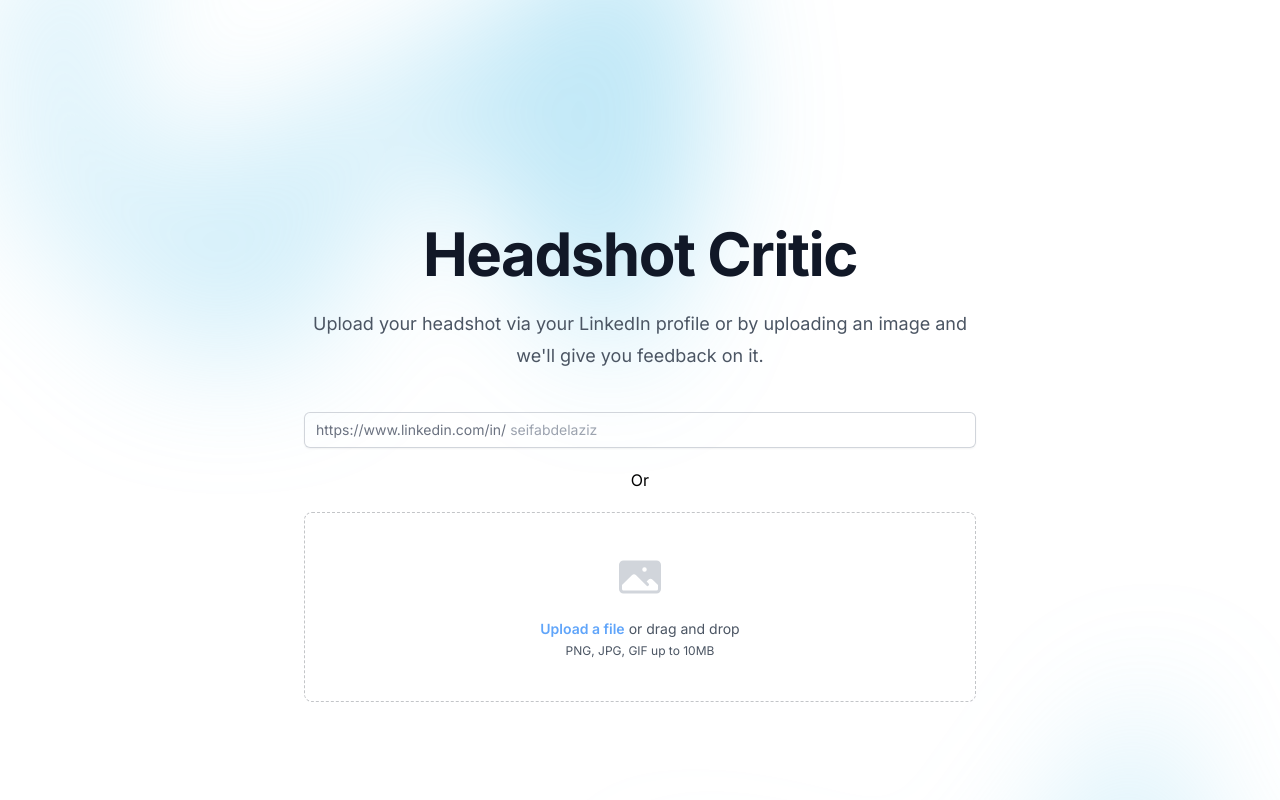
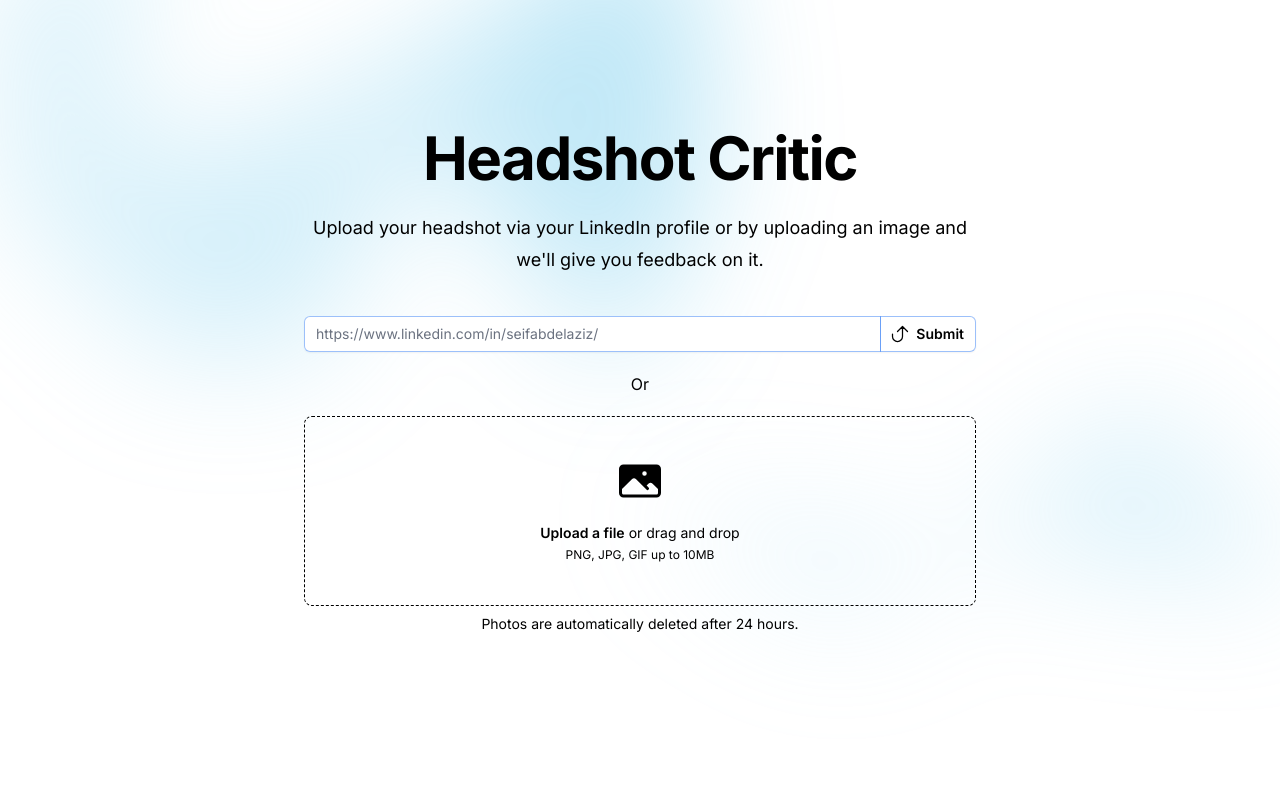
Before and after one commit to 3eif/headshot-critic, a Next.js app: page / in a window 1280 px wide. Shown: the top 800 px of the page. Built offline with nearby package versions, Linux system fonts and the light colour scheme.

Commit message:
Separate form UI logic

```diff
--- a/next.config.js
+++ b/next.config.js
@@ -1,4 +1,9 @@
 /** @type {import('next').NextConfig} */
-const nextConfig = {}
+const nextConfig = {
+    reactStrictMode: true,
+    compiler: {
+        styledComponents: true,
+    },
+}
 
 module.exports = nextConfig
--- /dev/null
+++ b/src/app/lib/actions.tsx
@@ -0,0 +1,38 @@
+"use server";
+
+import { revalidatePath } from "next/cache";
+import { redirect } from "next/navigation";
+
+export async function submitLinkedinUrl(formData: FormData) {
+  console.log(formData);
+  //   const validatedFields = CreateInvoice.safeParse({
+  //     customerId: formData.get("customerId"),
+  //     amount: formData.get("amount"),
+  //     status: formData.get("status"),
+  //   });
+
+  //   if (!validatedFields.success) {
+  //     return {
+  //       errors: validatedFields.error.flatten().fieldErrors,
+  //       message: "Missing Fields. Failed to Create Invoice.",
+  //     };
+  //   }
+
+  // const { customerId, amount, status } = validatedFields.data;
+  // const amountInCents = amount * 100;
+  // const date = new Date().toISOString().split('T')[0];
+
+  // try {
+  //   await sql`
+  //       INSERT INTO invoices (customer_id, amount, status, date)
+  //       VALUES (${customerId}, ${amountInCents}, ${status}, ${date})
+  //     `;
+  // } catch (error) {
+  //   return {
+  //     message: 'Database Error: Failed to Create Invoice.',
+  //   };
+  // }
+
+  // revalidatePath("/dashboard/invoices");
+  // redirect("/dashboard/invoices");
+}
--- a/src/app/page.tsx
+++ b/src/app/page.tsx
@@ -89,6 +89,7 @@ import { Dialog } from "@headlessui/react";
 import { Bars3Icon, XMarkIcon } from "@heroicons/react/24/outline";
 import InputWithLabel from "./ui/input/input-with-label";
 import UploadPhoto from "./ui/input/upload-photo";
+import SubmitForm from "./ui/input/submit-form";
 
 export default async function Page() {
   // const [mobileMenuOpen, setMobileMenuOpen] = useState(false);
@@ -108,7 +109,7 @@ export default async function Page() {
             }}
           />
         </div>
-        <div className="mx-auto max-w-2xl py-32 sm:py-48 lg:py-56">
+        <div className="mx-auto max-w-2xl py-16 sm:py-24 lg:py-32">
           <div className="text-center">
             <h1 className="text-4xl font-bold tracking-tight text-gray-900 sm:text-6xl">
               Headshot Critic
@@ -117,11 +118,7 @@ export default async function Page() {
               Upload your headshot via your LinkedIn profile or by uploading an
               image and we&apos;ll give you feedback on it.
             </p>
-            <div className="mt-10 items-center justify-center gap-x-6">
-              <InputWithLabel />
-              <p className="my-5">Or</p>
-              <UploadPhoto />
-            </div>
+            <SubmitForm />
           </div>
         </div>
         <div
@@ -129,7 +126,7 @@ export default async function Page() {
           aria-hidden="true"
         >
           <div
-            className="relative left-[calc(50%+3rem)] aspect-[1155/678] w-[36.125rem] -translate-x-1/2 bg-gradient-to-tr from-[#CFEDFB] to-[#00A0DC] opacity-30 sm:left-[calc(50%+36rem)] sm:w-[72.1875rem]"
+            className="relative left-[calc(50%+3rem)] aspect-[2310/678] w-[36.125rem] -translate-x-1/2 bg-gradient-to-tr from-[#CFEDFB] to-[#00A0DC] opacity-30 sm:left-[calc(50%+36rem)] sm:w-[72.1875rem]"
             style={{
               clipPath:
                 "polygon(74.1% 44.1%, 100% 61.6%, 97.5% 26.9%, 85.5% 0.1%, 80.7% 2%, 72.5% 32.5%, 60.2% 62.4%, 52.4% 68.1%, 47.5% 58.3%, 45.2% 34.5%, 27.5% 76.7%, 0.1% 64.9%, 17.9% 100%, 27.6% 76.8%, 76.1% 97.7%, 74.1% 44.1%)",
--- a/src/app/ui/input/input-with-label.tsx
+++ b/src/app/ui/input/input-with-label.tsx
@@ -1,20 +1,34 @@
+import { submitLinkedinUrl } from "@/app/lib/actions";
+import { ArrowUturnUpIcon } from "@heroicons/react/24/outline";
+import { useFormState } from "react-dom";
+
 export default function InputWithLabel() {
+  const initialState = { message: null, errors: {} };
+
+
   return (
-    <div>
-      <div className="mt-2">
-        <div className="flex rounded-md shadow-sm ring-1 ring-inset ring-gray-300 focus-within:ring-2 focus-within:ring-inset focus-within:ring-blue-500">
-          <span className="flex select-none items-center pl-3 text-gray-500 sm:text-sm">
-            https://www.linkedin.com/in/
-          </span>
+    <form action={submitLinkedinUrl}>
+      <div className="mt-2 flex rounded-md shadow-sm">
+        <div className="relative flex flex-grow items-stretch focus-within:z-10">
           <input
-            type="text"
+            type="url"
             name="linkedin-url"
             id="linkedin-url"
-            className="block flex-1 border-0 bg-transparent py-1.5 pl-1 text-gray-900 placeholder:text-gray-400 focus:ring-0 sm:text-sm sm:leading-6"
-            placeholder="seifabdelaziz"
+            className="block w-full rounded-none rounded-l-md border-0 py-1.5 text-gray-900 ring-1 ring-inset ring-gray-300 placeholder:text-gray-400 focus:ring-2 focus:ring-inset focus:ring-blue-500 sm:text-sm sm:leading-6"
+            placeholder="https://www.linkedin.com/in/seifabdelaziz/"
           />
         </div>
+        <button
+          type="button"
+          className="relative -ml-px inline-flex items-center gap-x-1.5 rounded-r-md px-3 py-2 text-sm font-semibold text-gray-900 ring-1 ring-inset ring-gray-300 hover:bg-gray-50"
+        >
+          <ArrowUturnUpIcon
+            className="-ml-0.5 h-5 w-5 text-gray-400"
+            aria-hidden="true"
+          />
+          Submit
+        </button>
       </div>
-    </div>
+    </form>
   );
 }
--- /dev/null
+++ b/src/app/ui/input/submit-form.tsx
@@ -0,0 +1,15 @@
+import InputWithLabel from "./input-with-label";
+import UploadPhoto from "./upload-photo";
+
+export default function SubmitForm() {
+  return (
+    <div className="mt-10 items-center justify-center gap-x-6">
+      <InputWithLabel />
+      <p className="my-5">Or</p>
+      <UploadPhoto />
+      <p className="mt-2 text-sm text-gray-500" id="email-description">
+        Photos are automatically deleted after 24 hours.
+      </p>
+    </div>
+  );
+}
--- a/tailwind.config.ts
+++ b/tailwind.config.ts
@@ -14,9 +14,9 @@ const config: Config = {
     //   lg: "976px",
     //   xl: "1440px",
     // },
-    // colors: {
-    //   // blue: "#00A0DC",
-    // },
+    colors: {
+      // blue: "#00A0DC",
+    },
     // // fontFamily: {
     // //   sans: ['Graphik', 'sans-serif'],
     // //   serif: ['Merriweather', 'serif'],
```
